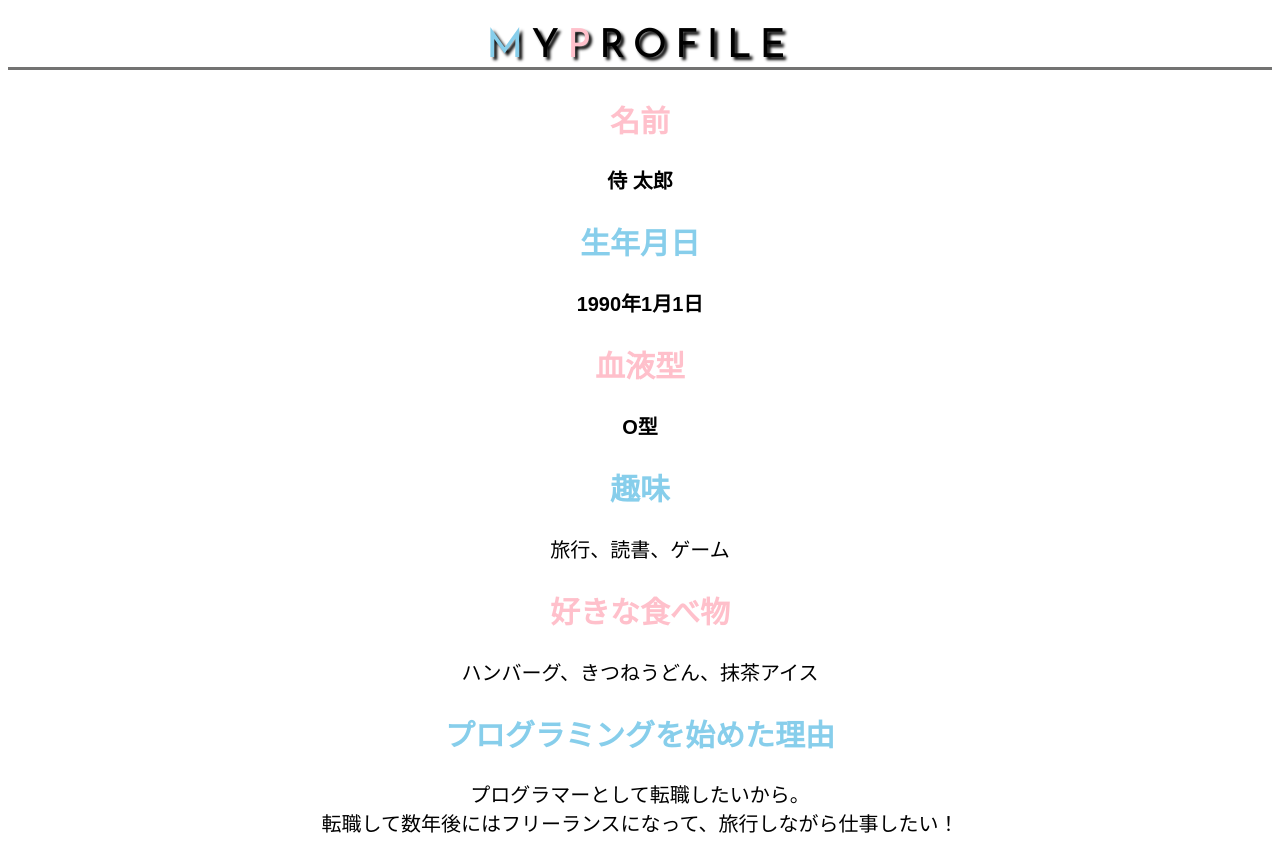
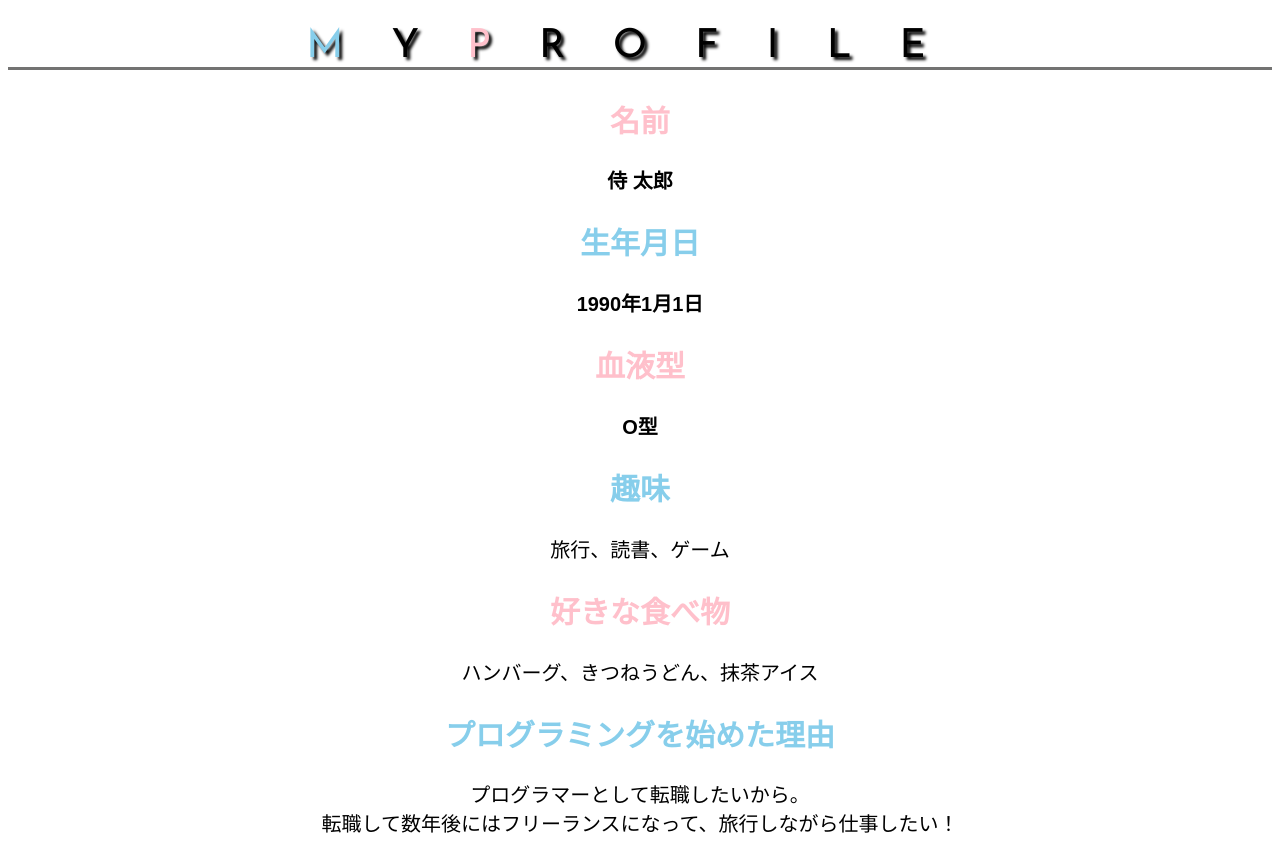
Before and after one commit to tamiyuantian1023/html-css-basic-kadai, a plain HTML site: page kadai_014/kadai_014.html in a window 1280 px wide. Drawn offline with Linux system fonts and the light colour scheme; a web font is replaced by a local one.

Commit message:
kadai_014

```diff
--- a/kadai_014/style.css
+++ b/kadai_014/style.css
@@ -8,7 +8,7 @@ h1 {
   text-shadow: 3px 3px 3px rgb(3, 3, 3);
   border-bottom:solid 3px rgb(115,115,114);
   font-size:2rem;
-  letter-spacing: 0.2em;
+  letter-spacing: 1.2em;
   font-family: "Josefin Sans", sans-serif;
   font-optical-sizing: auto;
   font-weight: normal;
```
Also changed, not shown: kadai_014/kadai_014.html (+1 -2 lines).
